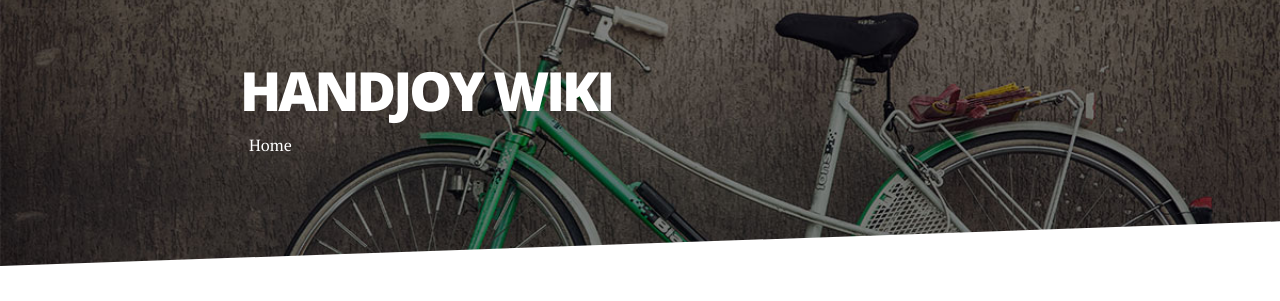
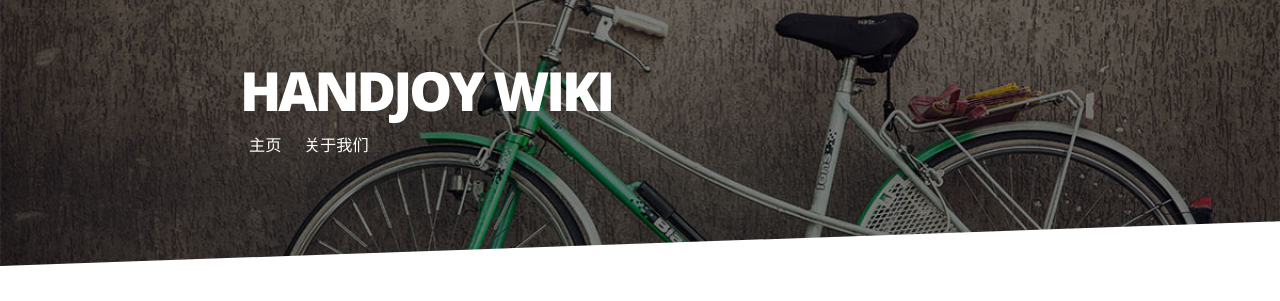
Before and after one commit to handjoy/handjoy.github.io, a Jekyll site: the page built from index.html, in a window 1280 px wide. Shown: the top 301 px of the page. Built offline with Jekyll 4.4.1, drawn with Linux system fonts in a browser that asks for light colours; nearby versions of some CDN libraries; the list of posts is cut into pages by our own code.

Commit message:
update readme

```diff
--- a/_config.yml
+++ b/_config.yml
@@ -12,9 +12,10 @@ gems: [jekyll-paginate]
 paginate: 5
 
 navigation:
- - title: Home
+ - title: 主页
    url: /index.html
-
+ - title: 关于我们
+   url: https://www.hand-joy.com
 social:
    github: handjoy
    # twitter: brianmaierjr
```
Also changed, not shown: Gemfile.lock, README.md.
